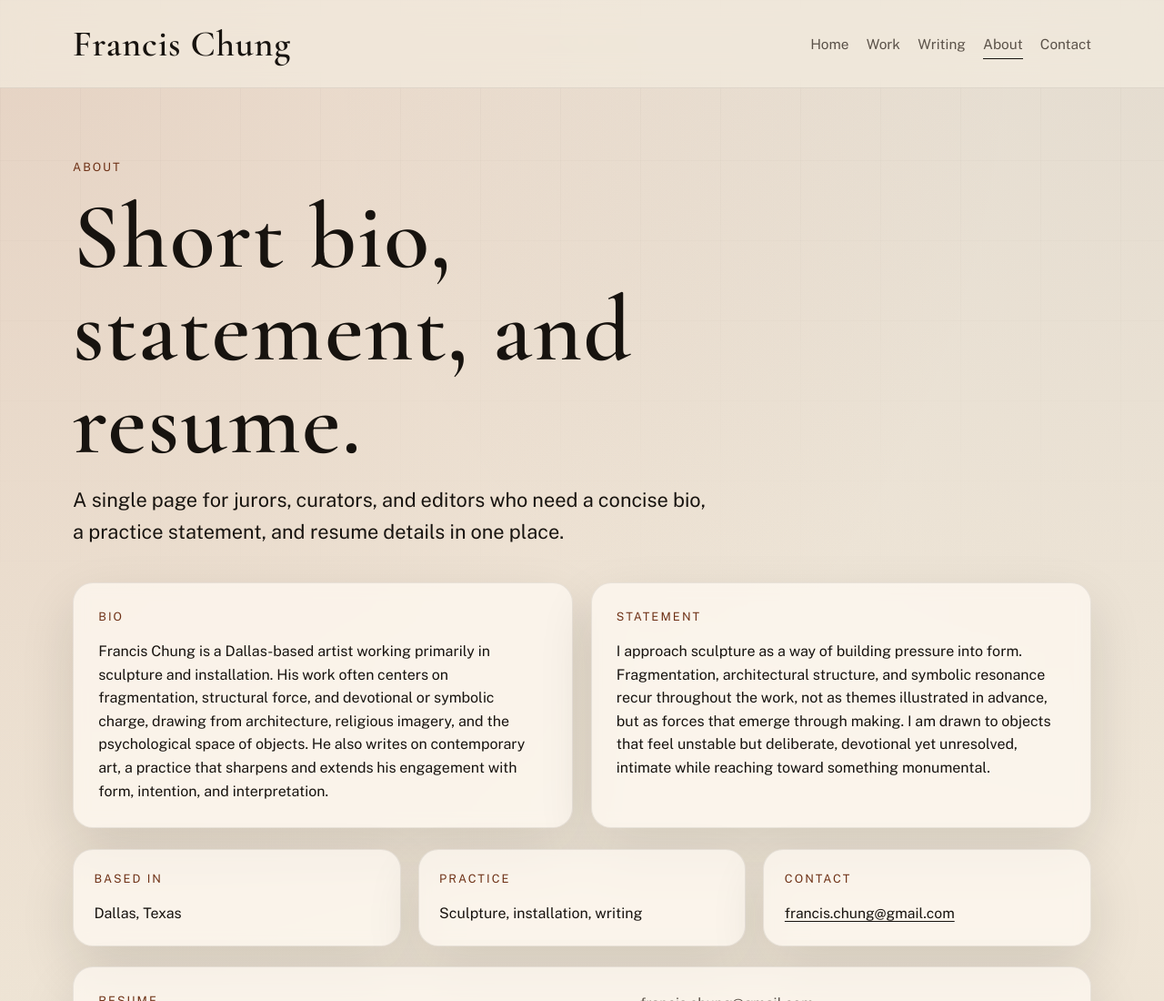
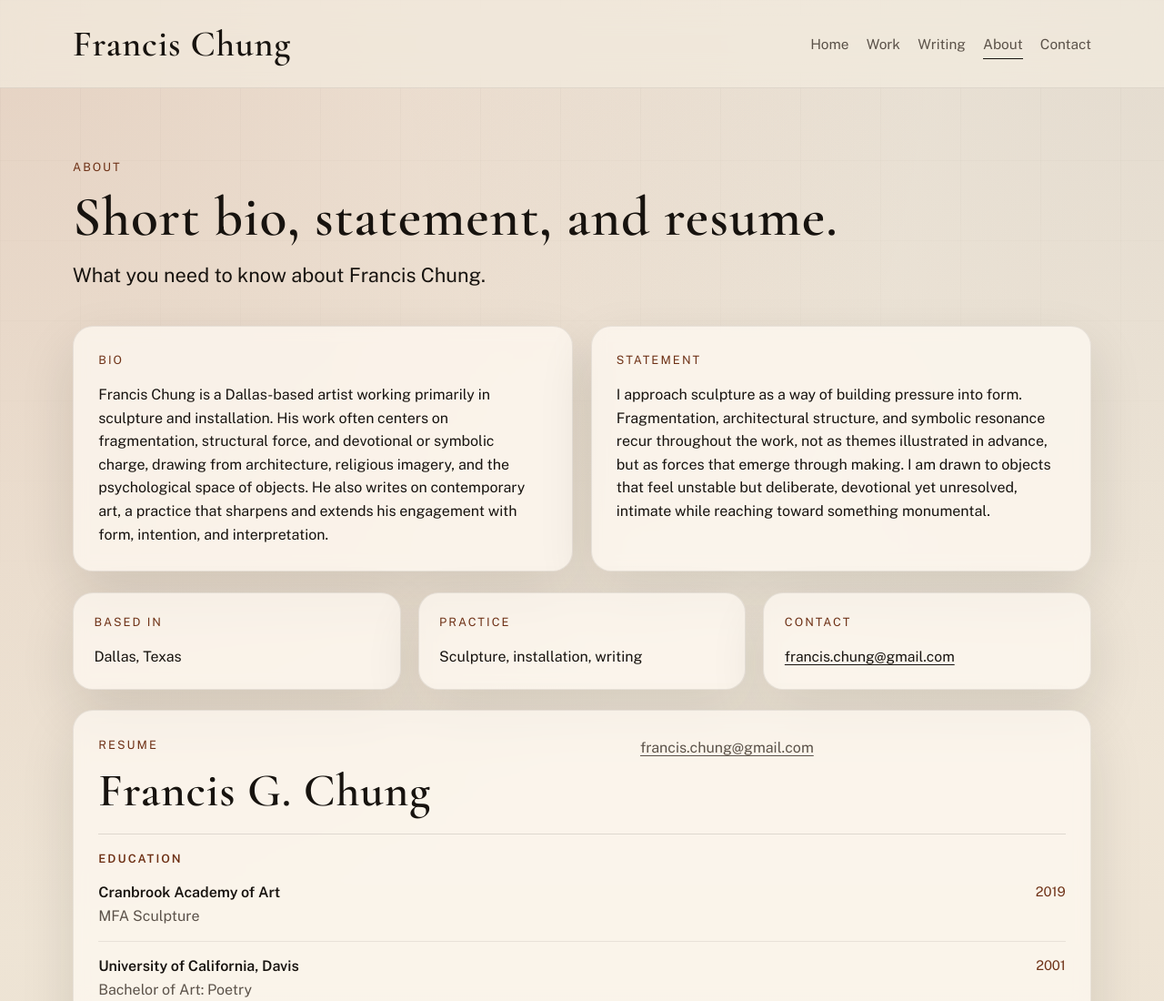
Before and after one commit to WeepingSleepwalker/weepingsleepwalker.github.io, a plain HTML site: page about.html in a window 1280 px wide. Shown: the top 1100 px of the page at 91% size. Drawn offline with nearby package versions, Linux system fonts and the light colour scheme.

Commit message:
Refine about intro and page titles

```diff
--- a/about.html
+++ b/about.html
@@ -47,8 +47,7 @@
         <p class="eyebrow">About</p>
         <h1>Short bio, statement, and resume.</h1>
         <p class="page-summary">
-          A single page for jurors, curators, and editors who need a concise
-          bio, a practice statement, and resume details in one place.
+          What you need to know about Francis Chung.
         </p>
       </section>
 
--- a/styles.css
+++ b/styles.css
@@ -429,6 +429,11 @@ h2 {
 .page-intro {
   max-width: 54rem;
   margin-bottom: 2.4rem;
+}
+
+.page-intro h1 {
+  font-size: clamp(2.4rem, 4.8vw, 3.9rem);
+  line-height: 0.98;
 }
 
 .work-grid {
```
